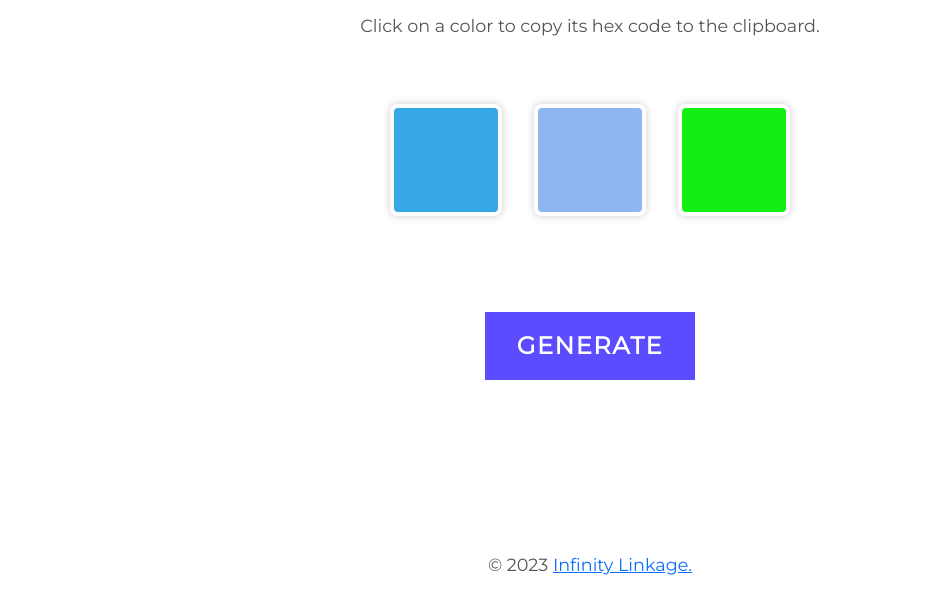
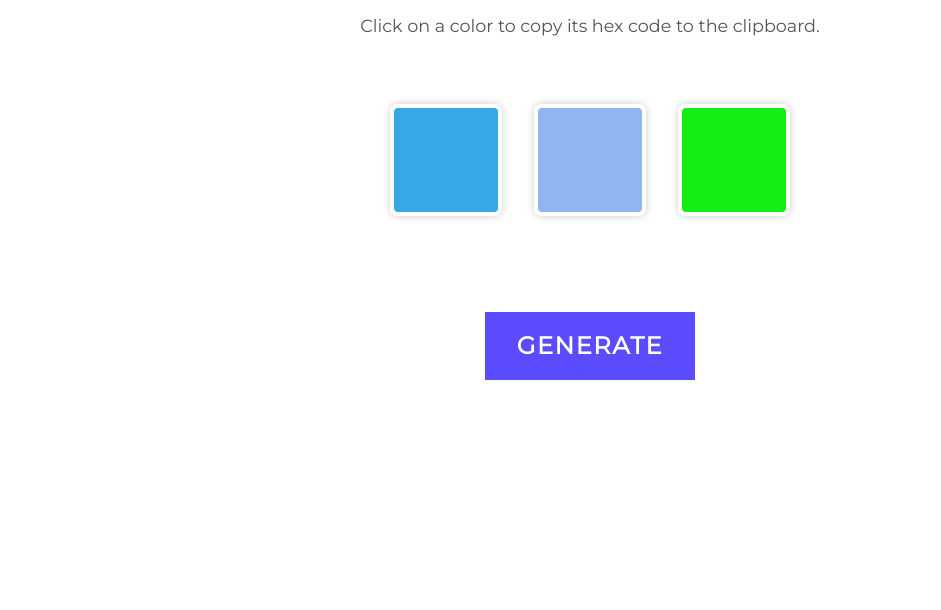
Before and after one commit to krutikkkkkkkkk/design.infinitylinkage.com, a website: page color-palette-generator/index.html in a window 1280 px wide. Shown: the part 190-800 px from the top of the page, without its empty margins (50-991 px from the left). Drawn offline with nearby package versions, Linux system fonts and the light colour scheme.

Commit message:
removed footer

```diff
--- a/color-palette-generator/index.html
+++ b/color-palette-generator/index.html
@@ -24,20 +24,6 @@
     <button id="generate-button" class="btn-hover">Generate</button>
  </div>
 
- <footer style="position: absolute; bottom: 0; width: 100%; right: 0; left: 0;">
-  <div class="container-fluid d-flex justify-content-center align-items-center w-100 mb-3">
-    <div class="row">
-
-        <p>© <span id="year"></span> <a href="https://infinitylinkage.com" target="_blank">Infinity Linkage.</a></p>
-
-    </div>
-  </div>
- </footer>
-
- <script>
-    document.getElementById("year").innerHTML = new Date().getFullYear();
- </script>
-
 
 
   <script src="../color-palette-generator/script.js"></script>
```
